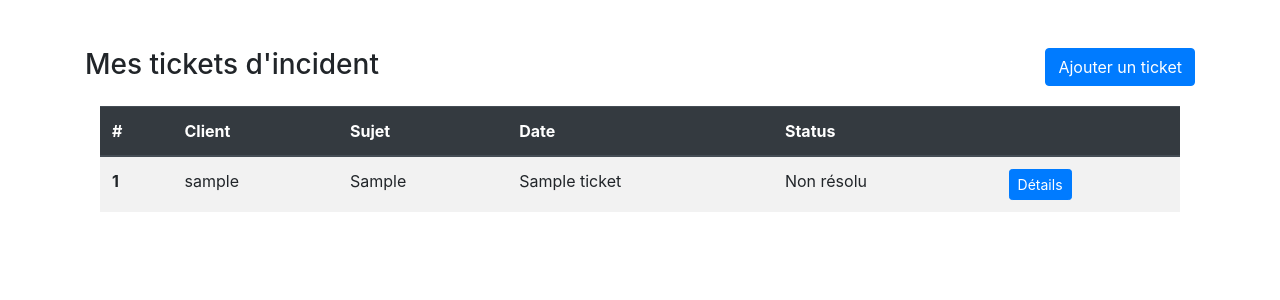
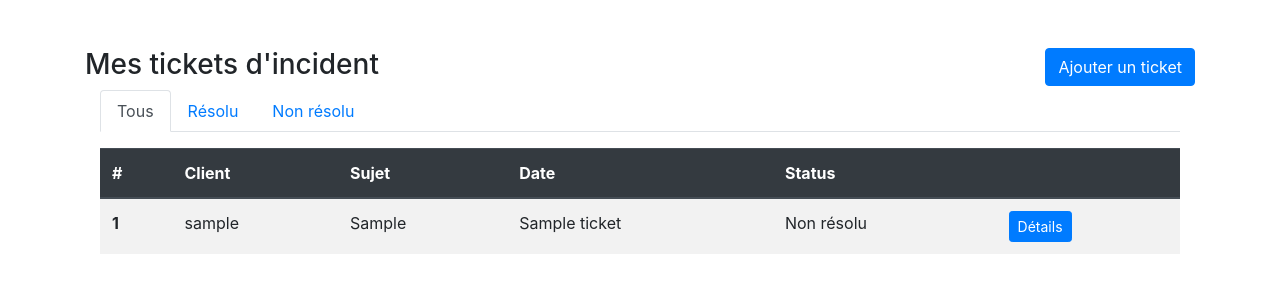
Before and after one commit to RubenVP2/pyTicket, a Flask app: template templates/ticket.html in a window 1280 px wide. Shown: the part 56-356 px from the top of the page. Run offline with Flask 2, Linux system fonts and the light colour scheme; the template is opened without the code that fills it: most values are stand-ins (such as "Sample title", 1, 10 or a date in 2020); some libraries are stand-ins or nearby versions.

Commit message:
Système pour afficher seulement les tickets résolus et inversement

```diff
--- a/templates/error404.html
+++ b/templates/error404.html
@@ -1,6 +1,6 @@
 {% include 'includes/header.html' %}
   <body>
-    {% include "navbar.html" %}
+    {% include "includes/navbar.html" %}
       <div class="tenor-gif-embed" data-postid="11535585" data-share-method="host" data-width="60%" data-aspect-ratio="1.3532608695652173"><a href="https://tenor.com/view/interdit-gif-11535585">INTERDIT GIF</a> from <a href="https://tenor.com/search/interdit-gifs">Interdit GIFs</a></div>
       <script type="text/javascript" async src="https://tenor.com/embed.js"></script>
       <button type="submit" id="returnPage" class="btn btn-primary col-sm-5 ml-3">Retour</button>
--- a/templates/ticket.html
+++ b/templates/ticket.html
@@ -8,13 +8,26 @@
             <div class="col-12 mt-5">
               <div class="row justify-content-between">
                 {% if user.isAdmin %}
-                  <h3> Tout les tickets d'incident</h3>
+                  <h3> Les tickets d'incident</h3>
                 {% else %}
                   <h3> Mes tickets d'incident</h3>
                   <a href="/add-ticket"><button type="button" class="btn btn-primary">Ajouter un ticket</button></a>
                 {% endif %}
               </div>
-                <table class="table mt-3 table-striped">
+              <ul class="nav nav-tabs" id="myTab" role="tablist">
+                <li class="nav-item" role="presentation">
+                  <a class="nav-link active" id="all-tab" data-toggle="tab" href="#all" role="tab" aria-controls="all" aria-selected="true">Tous</a>
+                </li>
+                <li class="nav-item" role="presentation">
+                  <a class="nav-link" id="resolved-tab" data-toggle="tab" href="#resolved" role="tab" aria-controls="resolved" aria-selected="false">Résolu</a>
+                </li>
+                <li class="nav-item" role="presentation">
+                  <a class="nav-link" id="unresolved-tab" data-toggle="tab" href="#unresolved" role="tab" aria-controls="unresolved" aria-selected="false">Non résolu</a>
+                </li>
+              </ul>
+              <div class="tab-content" id="myTabContent">
+                <div class="tab-pane fade show active" id="all" role="tabpanel" aria-labelledby="all-tab">
+                  <table class="table mt-3 table-striped">
                     <thead class="thead-dark">
                       <tr>
                         <th scope="col">#</th>
@@ -42,6 +55,73 @@
                       {% endfor %}
                     </tbody>
                   </table>
+                </div>
+                <div class="tab-pane fade" id="resolved" role="tabpanel" aria-labelledby="resolved-tab">
+                  <table class="table mt-3 table-striped">
+                    <thead class="thead-dark">
+                      <tr>
+                        <th scope="col">#</th>
+                        <th scope="col">Client</th>
+                        <th scope="col">Sujet</th>
+                        <th scope="col">Date</th>
+                        <th scope="col">Status</th>
+                        <th scope="col"></th>
+                      </tr>
+                    </thead>
+                    <tbody>
+                      {% for ticket in tickets %}
+                        {% if ticket.etat_ticket == "1" %}
+                          <tr>
+                            <th scope="row">{{ ticket.id }}</th>
+                            <td>{{ ticket.username }}</td>
+                            <td>{{ ticket.sujet_ticket }}</td>
+                            <td>{{ ticket[3] }}</td>
+                            {% if ticket.etat_ticket == "1"%}
+                              <td>Résolu</td>
+                            {% else %}
+                              <td>Non résolu</td>
+                            {% endif %}
+                            <td><a href=""><button type="button" class="btn btn-primary btn-sm">Détails</button></a></td>
+                          </tr>
+                        {% endif %}
+                      {% endfor %}
+                    </tbody>
+                  </table>
+                </div>
+                <div class="tab-pane fade" id="unresolved" role="tabpanel" aria-labelledby="unresolved-tab">
+                  <table class="table mt-3 table-striped">
+                    <thead class="thead-dark">
+                      <tr>
+                        <th scope="col">#</th>
+                        <th scope="col">Client</th>
+                        <th scope="col">Sujet</th>
+                        <th scope="col">Date</th>
+                        <th scope="col">Status</th>
+                        <th scope="col"></th>
+                      </tr>
+                    </thead>
+                    <tbody>
+                      {% for ticket in tickets %}
+                        {% if ticket.etat_ticket == "0" %}
+                          <tr>
+                            <th scope="row">{{ ticket.id }}</th>
+                            <td>{{ ticket.username }}</td>
+                            <td>{{ ticket.sujet_ticket }}</td>
+                            <td>{{ ticket[3] }}</td>
+                            {% if ticket.etat_ticket == "1"%}
+                              <td>Résolu</td>
+                            {% else %}
+                              <td>Non résolu</td>
+                            {% endif %}
+                            <td><a href=""><button type="button" class="btn btn-primary btn-sm">Détails</button></a></td>
+                          </tr>
+                        {% endif %}
+                      {% endfor %}
+                    </tbody>
+                  </table>
+                </div>
+              </div>
+
             </div>
         </div>
     </main>
```
